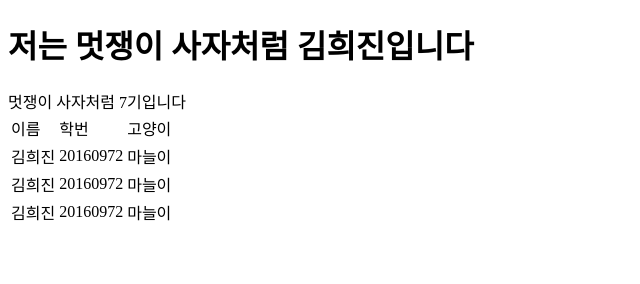
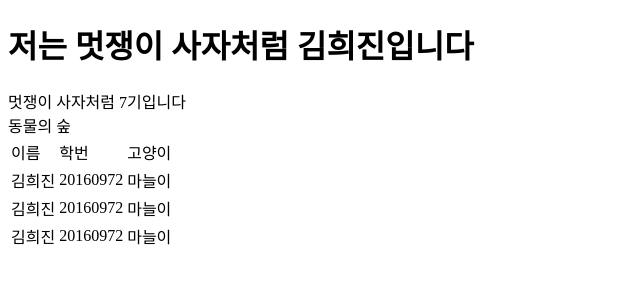
Before and after one commit to HeeJinee/Bird, a plain HTML site: page Index.html in a window 1280 px wide. Shown: the whole page, without its empty margins (0-640 px from the left). Drawn offline with Linux system fonts and the light colour scheme.

Commit message:
동물의 숲

```diff
--- a/Index.html
+++ b/Index.html
@@ -9,6 +9,7 @@
 <body>
     <h1>저는 멋쟁이 사자처럼 김희진입니다</h1>
     멋쟁이 사자처럼 7기입니다<br>
+    동물의 숲<br>
     <table>
         <tr>
             <td>이름</td>
```
